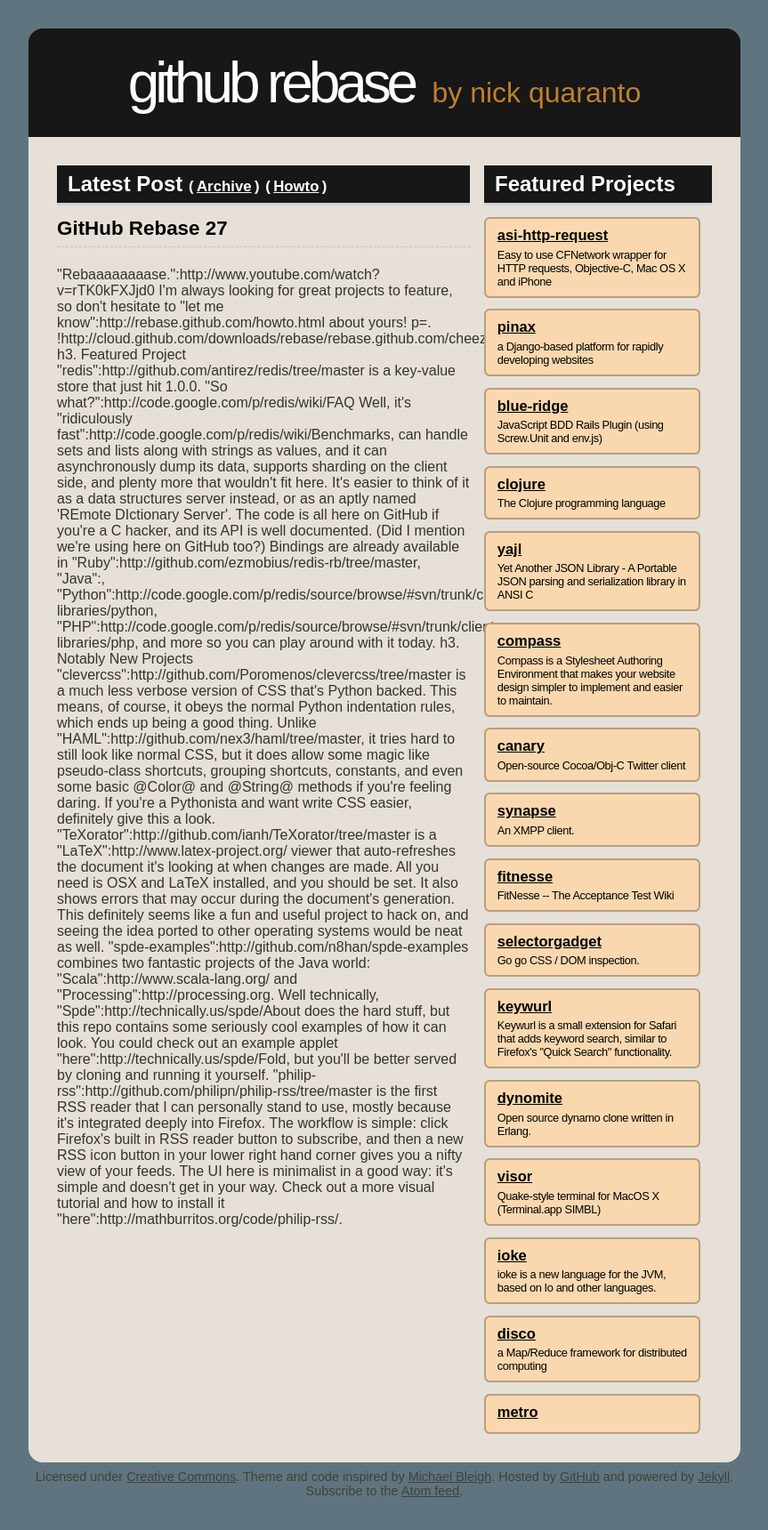
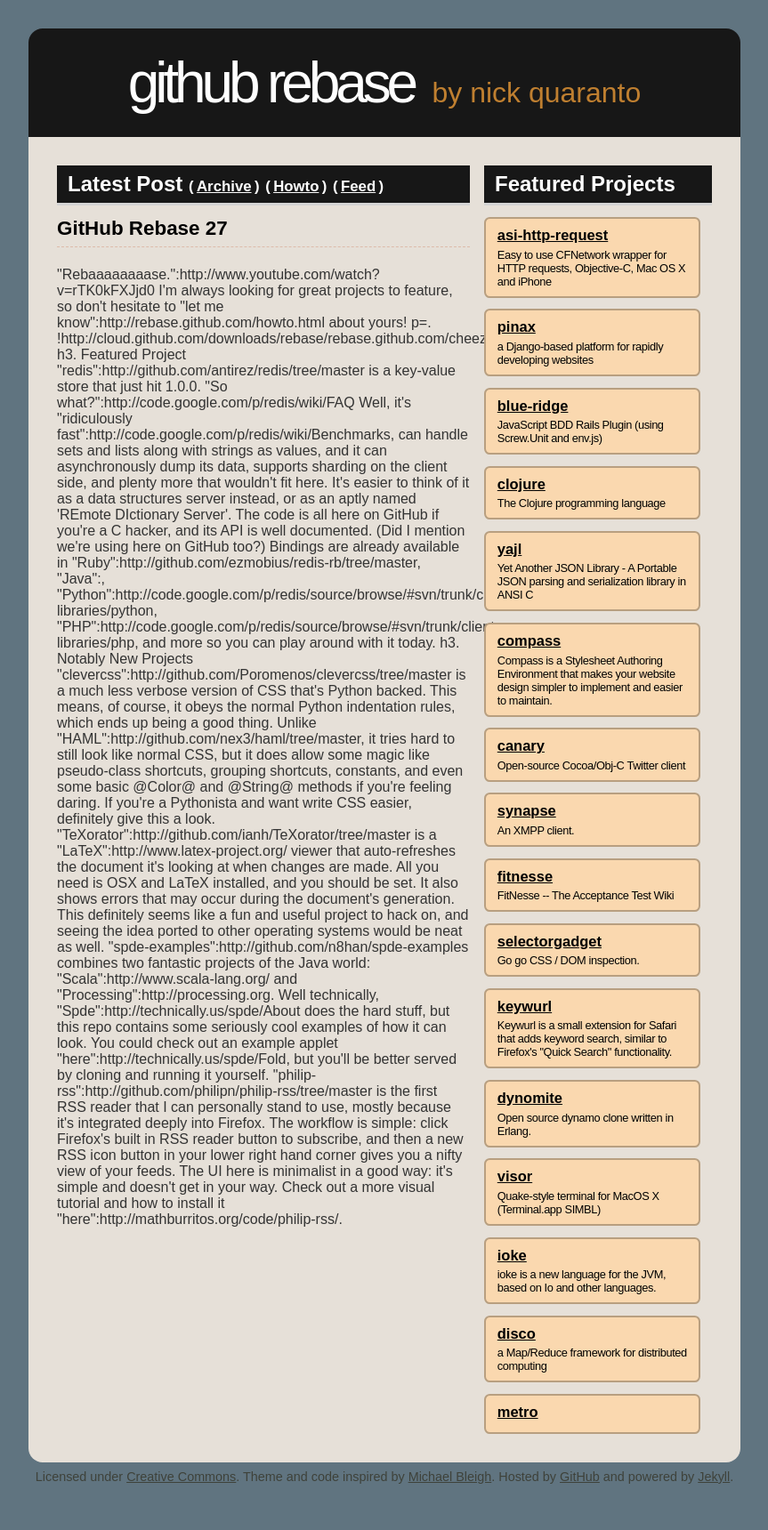
Before and after one commit to rebase-xx/rebase.github.com, a Jekyll site: the page built from index.html, in a window 1280 px wide. Shown: the whole page at 89% size, without its empty margins (208-1071 px from the left). Built offline with Jekyll 4.4.1, drawn with Linux system fonts in a browser that asks for light colours.

Commit message:
Putting the feed somewhere more noticable

```diff
--- a/_layouts/master.html
+++ b/_layouts/master.html
@@ -20,7 +20,7 @@
       </div>
     </div>
     <div id='footer'>
-      Licensed under <a href="http://creativecommons.org/licenses/by-sa/3.0/us/">Creative Commons</a>. Theme and code inspired by <a href="http://github.com/mbleigh">Michael Bleigh</a>. Hosted by <a href='http://github.com/rebase/rebase.github.com/' target='_blank'>GitHub</a> and powered by <a href='http://github.com/mojombo/jekyll'>Jekyll</a>. Subscribe to the <a href="/atom.xml">Atom feed</a>.
+      Licensed under <a href="http://creativecommons.org/licenses/by-sa/3.0/us/">Creative Commons</a>. Theme and code inspired by <a href="http://github.com/mbleigh">Michael Bleigh</a>. Hosted by <a href='http://github.com/rebase/rebase.github.com/' target='_blank'>GitHub</a> and powered by <a href='http://github.com/mojombo/jekyll'>Jekyll</a>.
     </div>
   <script type="text/javascript">
   var gaJsHost = (("https:" == document.location.protocol) ? "https://ssl." : "http://www.");
--- a/index.html
+++ b/index.html
@@ -8,6 +8,7 @@
     Latest Post
     <span class="more">(<a href='/archive.html'>Archive</a>)</span>
     <span class="more">(<a href='/howto.html'>Howto</a>)</span>
+    <span class="more">(<a href='/atom.xml'>Feed</a>)</span>
   </h2>
 
   <div class='post'>
```
